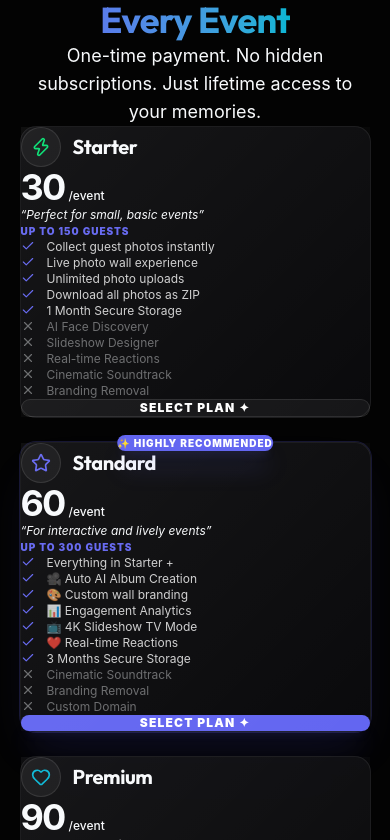
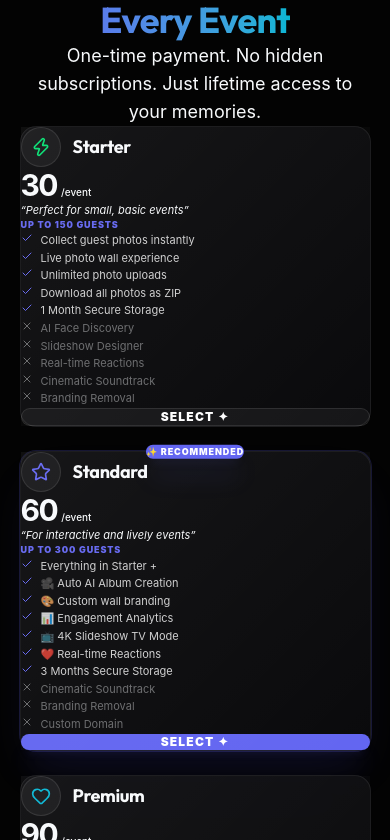
Before and after one commit to Sigicrypto/memento, a Next.js app in the folder frontend/: page / in a window 390 px wide. Shown: the part 9104-9944 px from the top of the page. Built offline with nearby package versions, Linux system fonts and the light colour scheme; no server answers.

Commit message:
Perfectly align cards to table columns using matching CSS grid percentages

```diff
--- a/frontend/components/Pricing.tsx
+++ b/frontend/components/Pricing.tsx
@@ -37,23 +37,26 @@ export default function Pricing({ isEmbedded = false, eventId }: { isEmbedded?:
           <p className="text-text-secondary text-lg max-w-2xl mx-auto">One-time payment. No hidden subscriptions. Just lifetime access to your memories.</p>
         </div>
 
-        <div className="grid grid-cols-1 md:grid-cols-2 lg:grid-cols-4 gap-6 mb-32 items-stretch w-full">
+        <div className="grid grid-cols-1 md:grid-cols-2 lg:grid-cols-[28%_18%_18%_18%_18%] gap-6 lg:gap-0 mb-32 items-stretch w-full">
+          {/* Empty column to perfectly align with the 28% Capability column in the table */}
+          <div className="hidden lg:block w-full" />
+
           {PLANS.map((plan, idx) => {
             const price = region === 'IN' ? plan.priceIN : plan.priceGlobal;
             const Icon = plan.id === 'starter' ? Zap : plan.id === 'standard' ? Star : plan.id === 'premium' ? Heart : Shield;
 
             return (
+              <div key={idx} className="w-full h-full lg:px-2 xl:px-3 flex">
                 <motion.div
-                key={idx}
                   initial={{ opacity: 0, y: 20 }}
                   whileInView={{ opacity: 1, y: 0 }}
                   viewport={{ once: true }}
                   transition={{ delay: idx * 0.1 }}
-                className={`flex flex-col h-full glass-panel !overflow-visible p-8 relative group transition-all duration-500 hover:border-primary/50 ${plan.highlight ? 'border-primary/40 ring-1 ring-primary/20 bg-primary/5 shadow-2xl shadow-primary/10' : ''}`}
+                  className={`flex flex-col w-full h-full glass-panel !overflow-visible p-6 relative group transition-all duration-500 hover:border-primary/50 ${plan.highlight ? 'border-primary/40 ring-1 ring-primary/20 bg-primary/5 shadow-2xl shadow-primary/10' : ''}`}
                 >
                   {plan.highlight && (
-                   <div className="absolute top-0 left-1/2 -translate-x-1/2 -translate-y-1/2 bg-primary text-white text-[10px] font-black uppercase tracking-widest px-5 py-2 rounded-full shadow-xl shadow-primary/30 whitespace-nowrap z-20">
-                      ✨ Highly Recommended
+                     <div className="absolute top-0 left-1/2 -translate-x-1/2 -translate-y-1/2 bg-primary text-white text-[9px] font-black uppercase tracking-widest px-4 py-1.5 rounded-full shadow-xl shadow-primary/30 whitespace-nowrap z-20">
+                        ✨ Recommended
                      </div>
                   )}
 
@@ -61,22 +64,22 @@ export default function Pricing({ isEmbedded = false, eventId }: { isEmbedded?:
                      <div className={`w-10 h-10 rounded-xl bg-white/5 border border-white/10 flex items-center justify-center ${plan.iconColor}`}>
                         <Icon size={20} />
                      </div>
-                   <h3 className="text-xl font-bold">{plan.name}</h3>
+                     <h3 className="text-lg xl:text-xl font-bold">{plan.name}</h3>
                   </div>
 
                   <div className="mb-6">
                      <div className="flex items-baseline gap-1">
-                      <span className="text-4xl font-bold tracking-tighter">{price}</span>
-                      <span className="text-text-muted text-xs font-medium">/event</span>
+                        <span className="text-3xl xl:text-4xl font-bold tracking-tighter">{price}</span>
+                        <span className="text-text-muted text-[10px] xl:text-xs font-medium">/event</span>
                      </div>
-                   <p className="text-text-secondary text-xs mt-2 italic">“{plan.description}”</p>
+                     <p className="text-text-secondary text-[11px] mt-2 italic leading-snug">“{plan.description}”</p>
                   </div>
 
-                <div className="space-y-4 flex-grow mb-8">
-                   <p className="text-[10px] font-black uppercase tracking-widest text-primary mb-4">{plan.stats}</p>
+                  <div className="space-y-3 flex-grow mb-8">
+                     <p className="text-[9px] xl:text-[10px] font-black uppercase tracking-widest text-primary mb-3">{plan.stats}</p>
                      {plan.features.map((f, i) => (
-                      <div key={i} className={`flex items-start gap-3 text-xs ${f.included ? 'text-text-secondary' : 'text-text-muted opacity-40'}`}>
-                         {f.included ? <Check size={14} className="text-primary mt-0.5 flex-shrink-0" /> : <X size={14} className="mt-0.5 flex-shrink-0" />}
+                        <div key={i} className={`flex items-start gap-2 text-[11px] ${f.included ? 'text-text-secondary' : 'text-text-muted opacity-40'}`}>
+                           {f.included ? <Check size={12} className="text-primary mt-0.5 flex-shrink-0" /> : <X size={12} className="mt-0.5 flex-shrink-0" />}
                            <span className={f.included ? 'text-white/80' : ''}>{f.label}</span>
                         </div>
                      ))}
@@ -84,11 +87,12 @@ export default function Pricing({ isEmbedded = false, eventId }: { isEmbedded?:
 
                   <a
                      href={`/checkout?plan=${plan.name.toUpperCase().replace(' ', '_')}${eventId ? `&eventId=${eventId}` : ''}`}
-                   className={`w-full py-4 rounded-xl text-xs font-black uppercase tracking-widest transition-all text-center mt-auto flex items-center justify-center gap-2 group ${plan.highlight ? 'bg-primary text-white shadow-xl shadow-primary/20' : 'bg-white/5 border border-white/10 hover:bg-white/10 text-white'}`}
+                     className={`w-full py-3 rounded-xl text-xs font-black uppercase tracking-widest transition-all text-center mt-auto flex items-center justify-center gap-2 group ${plan.highlight ? 'bg-primary text-white shadow-xl shadow-primary/20' : 'bg-white/5 border border-white/10 hover:bg-white/10 text-white'}`}
                   >
-                   {plan.name === 'White Label' ? 'Get Started ✦' : 'Select Plan ✦'}
+                     {plan.name === 'White Label' ? 'Get Started ✦' : 'Select ✦'}
                   </a>
                 </motion.div>
+              </div>
             );
           })}
         </div>
```
Lines whose indentation alone changed are shown as unchanged.
